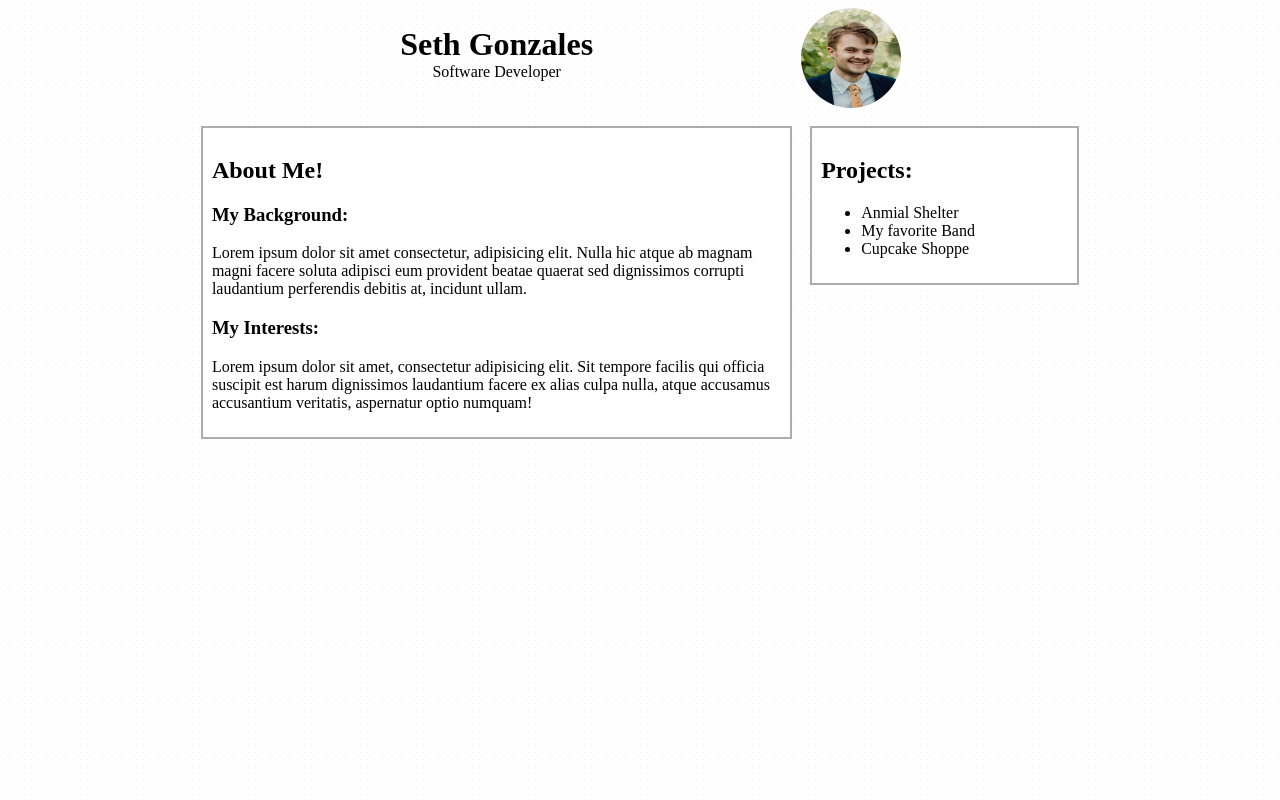
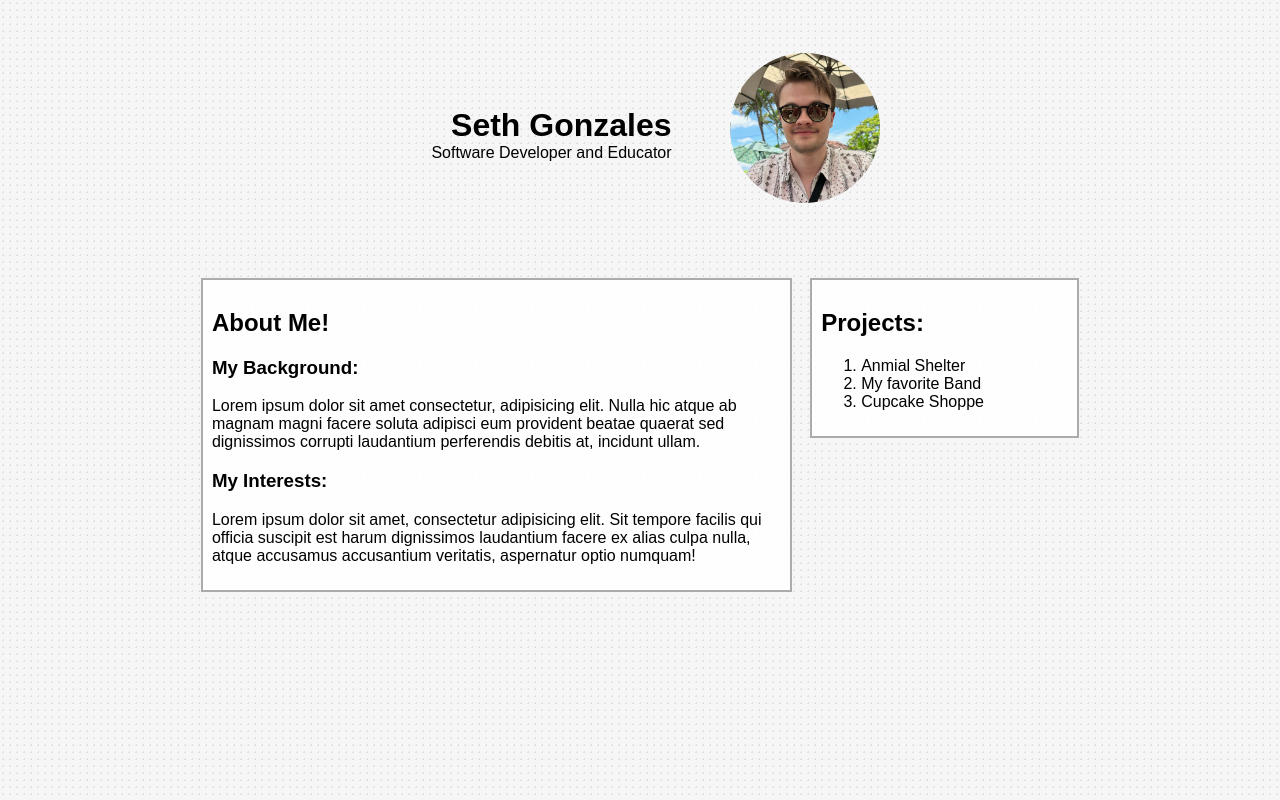
Before and after one commit to sethgonzales/Portfolio, a plain HTML site: page index.html in a window 1280 px wide. Drawn offline with Linux system fonts and the light colour scheme.

Commit message:
fix background and photo formatting

```diff
--- a/CSS/styles.css
+++ b/CSS/styles.css
@@ -1,46 +1,38 @@
 body {
-    background-color: rgba(255, 255, 255, 0.6);
-    background-image: radial-gradient(rgba(41, 38, 38, 0.083) 0.5px, rgba(255, 255, 255, 0.6) 0.5px);
+    background-color: rgba(236, 236, 236, 0.264);
+    background-image: radial-gradient(rgba(92, 88, 88, 0.165) 1px, rgba(236, 236, 236, 0.264) 1px);
     background-size: 7px 7px;
     color: black;
+    font-family: sans-serif;
     margin-left: 15%;
     margin-right: 15%;
 }
 
 .Header {
-    margin: 1%;
-    width: 66%;
+    margin: 5%;
+    width: 50%;
     height: auto;
-    padding: 1%;
+    padding: 6% 1%;
     box-sizing: border-box;
     float: left;
 }
 
-.Headshot {
-    width: 100px;
-    height: 100px;
-    position: relative;
-    overflow: hidden;
+.Headshot img {
+    width: 150px;
+    height: auto;
     border-radius: 50%;
+    margin: 5% auto auto auto;
 }
 
-img {
-    display: inline;
-    margin: 0 auto;
-    height: 100%;
-    width: 100%;
-}
-
-
 .Header h1 {
-    text-align: center;
+    text-align: right;
     border: 0;
     margin: 0 1%;
     padding: 0;
 }
 
 .Header p {
-    text-align: center;
+    text-align: right;
     border: 0;
     margin: 0 1%;
     padding: 0;
--- a/index.html
+++ b/index.html
@@ -12,10 +12,10 @@
     <div>
         <div class="Header">
             <h1> Seth Gonzales</h1>
-            <p>Software Developer</P>
+            <p>Software Developer and Educator</P>
         </div>
         <div class="Headshot">
-            <img src="img_0774.jpg" alt="Headshot">
+            <img src="img_1710.jpg" alt="Headshot">
         </div>
     </div>
 
@@ -35,11 +35,11 @@
         </div>
         <div class="Projects-Box">
             <h2>Projects:</h2>
-            <ul>
+            <ol>
                 <li>Anmial Shelter</li>
                 <li>My favorite Band</li>
                 <li>Cupcake Shoppe</li>
-            </ul>
+            </ol>
         </div>
     </div>
 
```
Also changed, not shown: IMG_1710.JPG (added), IMG_9082.jpeg (added), 1 other file.
